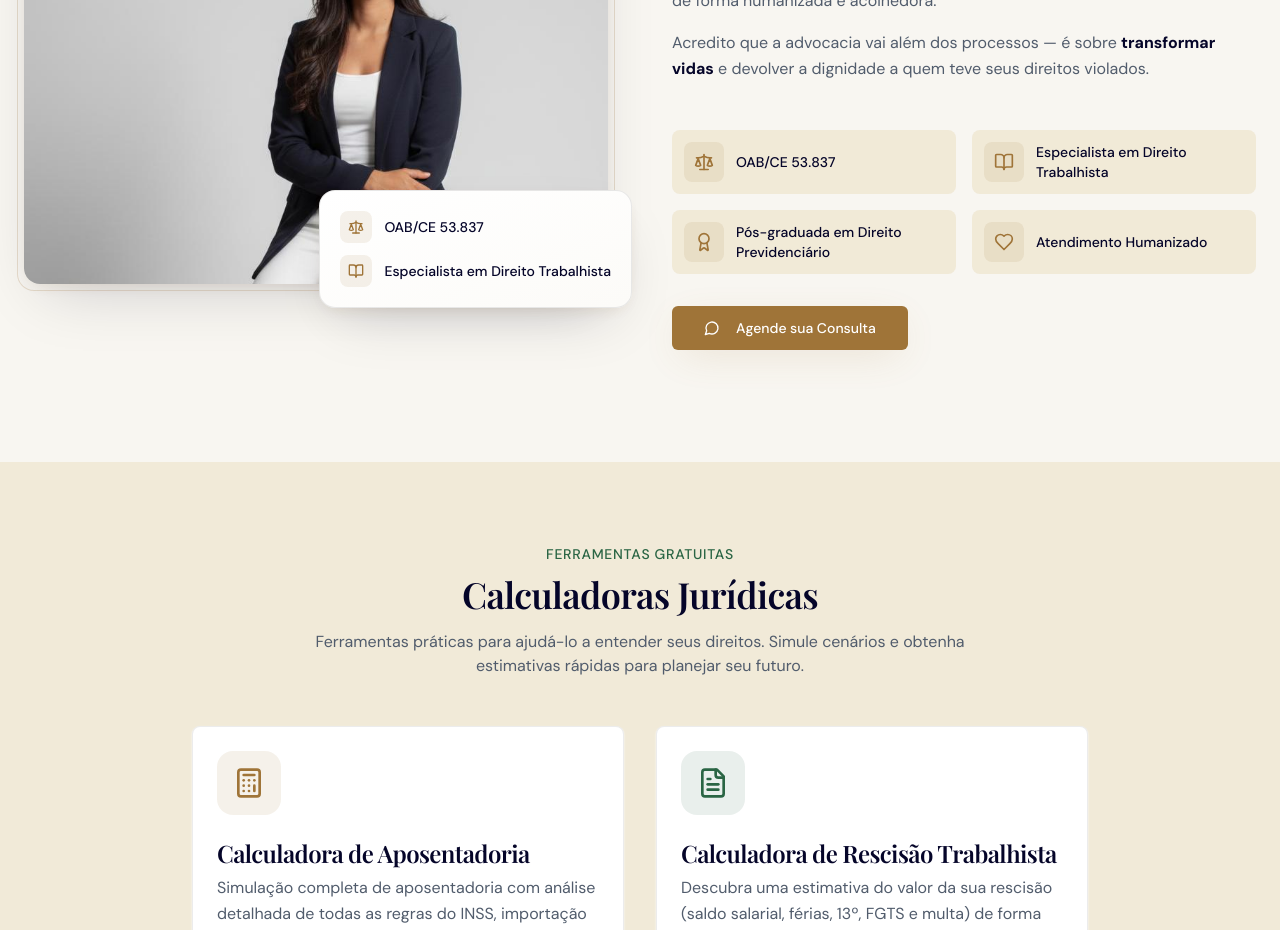
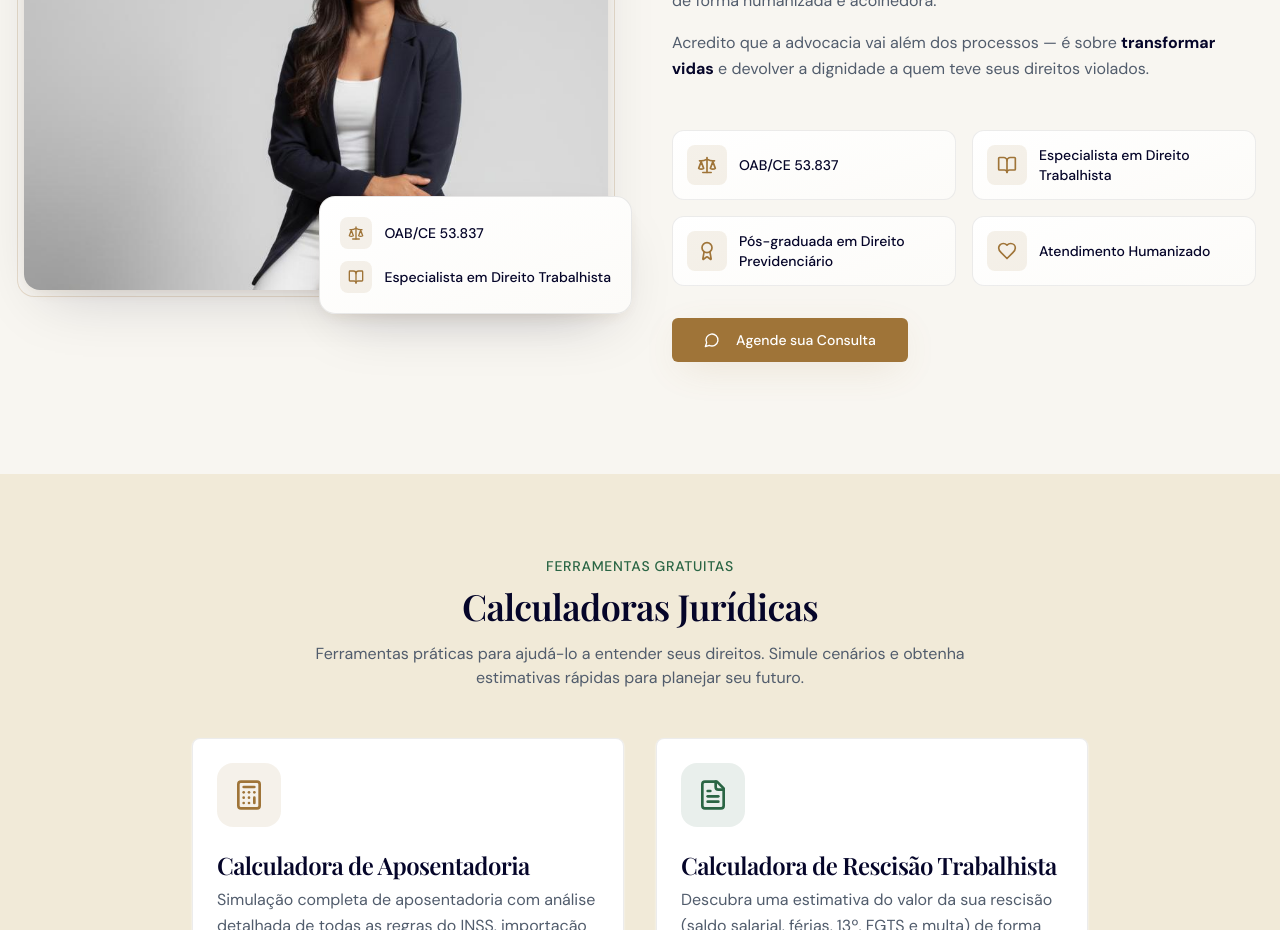
Before and after one commit to caioestudos/direito-em-foco, a React (Vite) app: page / in a window 1280 px wide. Shown: the part 4460-5390 px from the top of the page. Built offline with nearby package versions, Linux system fonts and the light colour scheme; the HTML template or start-up script is replaced by a standard one.

Commit message:
Changes
Co-authored-by: caioestudos <222849109+caioestudos@users.noreply.github.com>

```diff
--- a/src/components/AboutSection.tsx
+++ b/src/components/AboutSection.tsx
@@ -69,7 +69,7 @@ const AboutSection = () => {
 
             {/* Credentials Grid */}
             <div className="grid grid-cols-2 gap-4 pt-4">
-              {credentials.map((cred, i) => <div key={i} className="flex items-center gap-3 p-3 rounded-lg bg-muted/30">
+              {credentials.map((cred, i) => <div key={i} className="flex items-center gap-3 p-3.5 rounded-xl bg-gradient-card border border-border/50 hover-lift">{/* eslint-disable-line */}
                   <div className="w-10 h-10 rounded-lg bg-primary/10 flex items-center justify-center shrink-0">
                     <cred.icon className="w-5 h-5 text-primary" />
                   </div>
```
